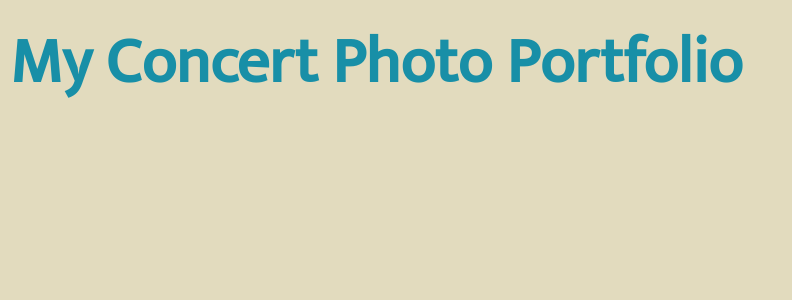
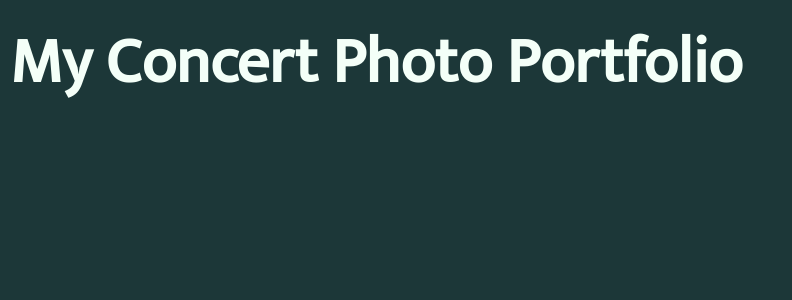
Before and after one commit to johnclimie/concertportfolio, a React (Create React App) app: page / in a window 1280 px wide. Shown: the top 300 px of the page, without its empty margins (0-792 px from the left). Built offline with nearby package versions, Linux system fonts and the light colour scheme.

Commit message:
Experimenting with colors

```diff
--- a/src/style.css
+++ b/src/style.css
@@ -3,8 +3,8 @@
 * {
     margin: 0px;
     padding: 0px;
-    background-color: #E2DBBE;
-    color: #188FA7;
+    background-color: #1C3738;
+    color: #F4FFF8;
     font-family: 'Mukta', sans-serif;
 }
 
```
